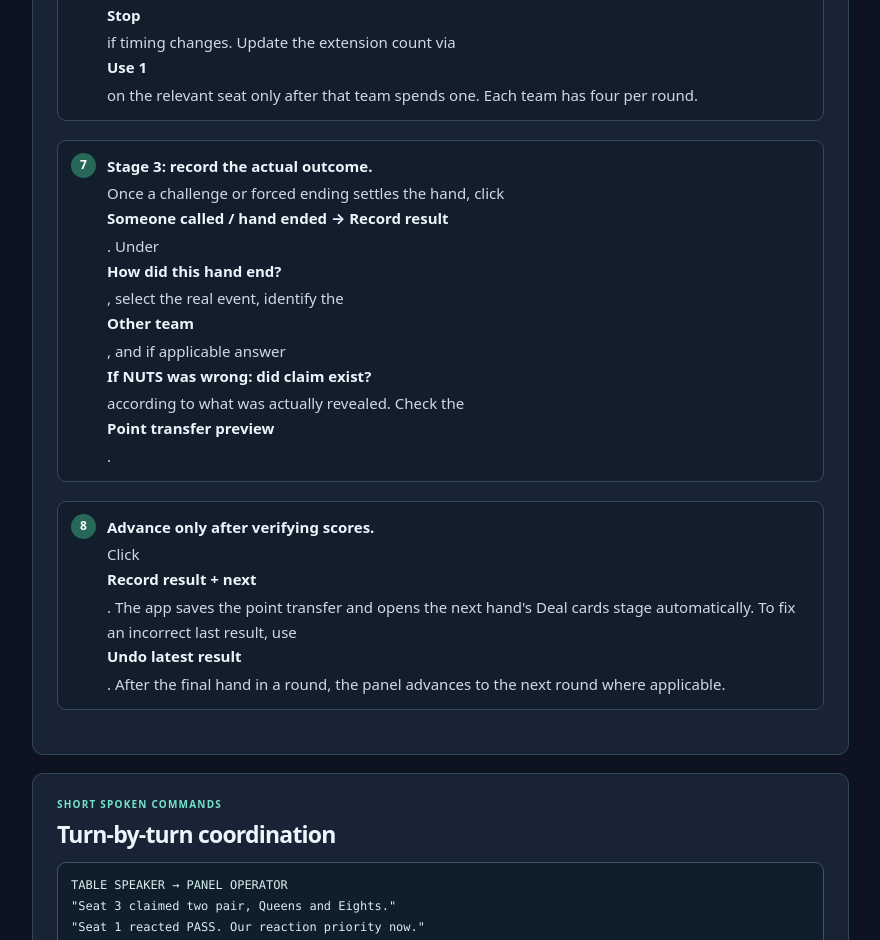
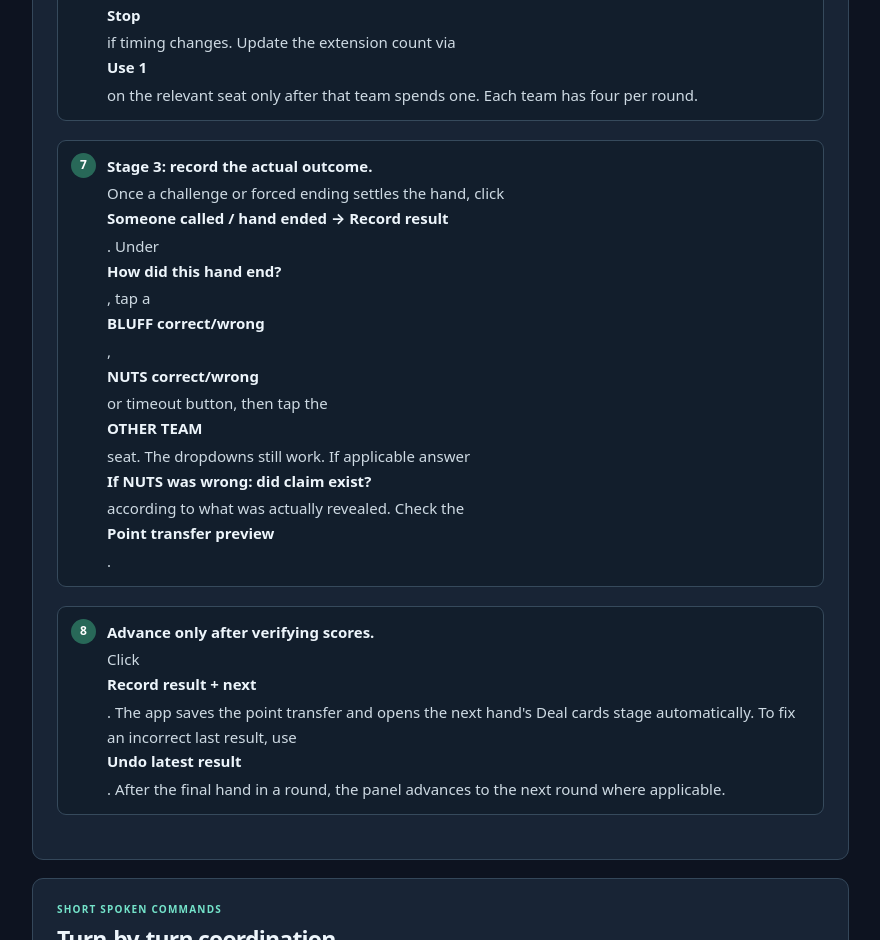
Before and after one commit to ABCPeter123/HRT-Game, a browser extension: page liars-market/manual.html in a window 1280 px wide. Shown: the part 4590-5530 px from the top of the page, without its empty margins (323-1203 px from the left). Drawn offline with Linux system fonts and the light colour scheme.

Commit message:
Document tap-first order and game command inputs in liars-market/manual.html

```diff
--- a/liars-market/manual.html
+++ b/liars-market/manual.html
@@ -23,7 +23,7 @@
 <li><strong>If it is your claim turn, choose a legal raise.</strong> Scroll to <strong>Top legal claims</strong> and consider a suggested hand that ranks strictly above the previous claim. Tap <strong>Use as claim</strong> to make the selected recommendation the panel's latest claim. Your teammate must <strong>speak the full hand class and significant ranks at the table</strong>. Tapping the app does not speak or submit anything.</li>
 <li><strong>If the proctor reveals another center card, update stage 1.</strong> Choose <strong>Update cards / reveal center</strong>, then <strong>Face-up center</strong> and select the newly turned-up card. Return to <strong>2. Claims &amp; calls</strong>. The panel recalculates the unknown-card scenarios. The two initially face-down cards are revealed before the marker team's second and third turns.</li>
 <li><strong>Use the local timer correctly.</strong> Under <strong>Reaction timer</strong>, use <strong>Reaction 10s</strong> for a response, <strong>Claim 15s</strong> for a turn, or <strong>Extension 30s</strong> after an officially spent +15s extension. Press <strong>Stop</strong> if timing changes. Update the extension count via <strong>Use 1</strong> on the relevant seat only after that team spends one. Each team has four per round.</li>
-<li><strong>Stage 3: record the actual outcome.</strong> Once a challenge or forced ending settles the hand, click <strong>Someone called / hand ended → Record result</strong>. Under <strong>How did this hand end?</strong>, select the real event, identify the <strong>Other team</strong>, and if applicable answer <strong>If NUTS was wrong: did claim exist?</strong> according to what was actually revealed. Check the <strong>Point transfer preview</strong>.</li>
+<li><strong>Stage 3: record the actual outcome.</strong> Once a challenge or forced ending settles the hand, click <strong>Someone called / hand ended → Record result</strong>. Under <strong>How did this hand end?</strong>, tap a <strong>BLUFF correct/wrong</strong>, <strong>NUTS correct/wrong</strong> or timeout button, then tap the <strong>OTHER TEAM</strong> seat. The dropdowns still work. If applicable answer <strong>If NUTS was wrong: did claim exist?</strong> according to what was actually revealed. Check the <strong>Point transfer preview</strong>.</li>
 <li><strong>Advance only after verifying scores.</strong> Click <strong>Record result + next</strong>. The app saves the point transfer and opens the next hand's Deal cards stage automatically. To fix an incorrect last result, use <strong>Undo latest result</strong>. After the final hand in a round, the panel advances to the next round where applicable.</li>
 </ol></section>
 <section class="manual-section" id="calls"><div class="kicker">SHORT SPOKEN COMMANDS</div><h2>Turn-by-turn coordination</h2>
```
